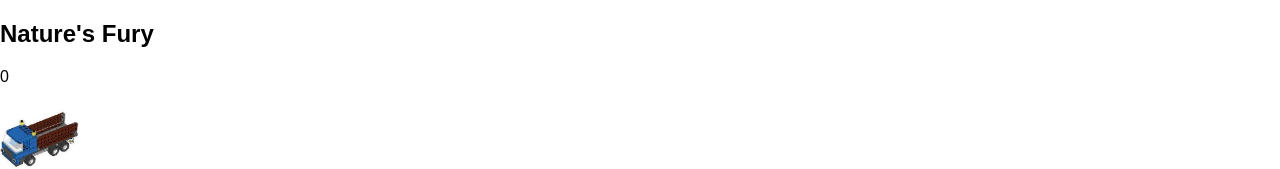
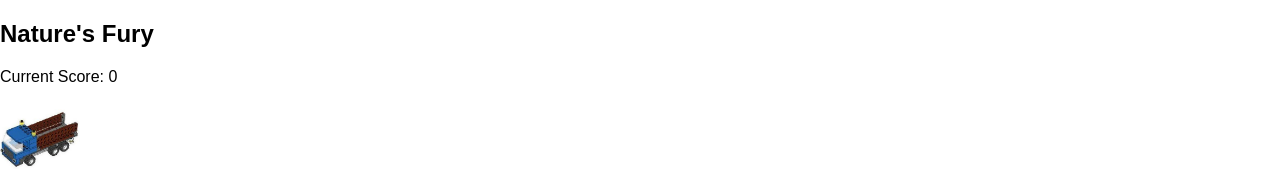
Before and after one commit to mxmoss/FLLCalculator, a React (Create React App) app: page / in a window 1280 px wide. Shown: the top 169 px of the page. Built offline with nearby package versions, Linux system fonts and the light colour scheme.

Commit message:
Handle score as a number
Handle score as a number
(still not really implemented)

```diff
--- a/src/FLL2013Calc.js
+++ b/src/FLL2013Calc.js
@@ -99,7 +99,7 @@ function ChallengeList(props) {
 }
 
 function CurrentScore(props){
-  return  <p>{props.curScore}</p>
+  return  <p>Current Score: {props.curScore}</p>
 }
 
 class FLL2013ChallengeCalc extends Component {
@@ -107,8 +107,7 @@ class FLL2013ChallengeCalc extends Component {
     super(props);
     this.state = {
       stateChallenges : challenges,
-      curScore: 0,
-      value: 0
+      curScore: 0
     };
     this.handleChange = this.handleChange.bind(this);
     this.handleSubmit = this.handleSubmit.bind(this);
@@ -118,20 +117,22 @@ class FLL2013ChallengeCalc extends Component {
     console.log('Type: '+event.target.type)
     console.log('Name: '+event.target.name);
     console.log('id: '+event.target.id);
+    console.log(this.state.stateChallenges);
 
+    //get the value of the checkbox
     var cbxValue = this.state.stateChallenges
       .filter(function(challenge){
         return challenge.guid.toString() === event.target.id.toString()})
       .map((challenge) =>
         challenge.score);
 
-    const aValue = event.target.type === 'checkbox' ? cbxValue : event.target.value;
+    const aValue = event.target.type === 'checkbox' ? Number(cbxValue) : Number(event.target.value);
     this.setState({[event.target.name]: aValue});
 
     this.setState(function(prevState){
       console.log('prev score: '+ prevState.curScore)
       return{
-        curColor: prevState.curScore = (prevState.curScore + aValue)
+        curScore: prevState.curScore = (Number(prevState.curScore) + aValue)
       }
     })
   }
```
